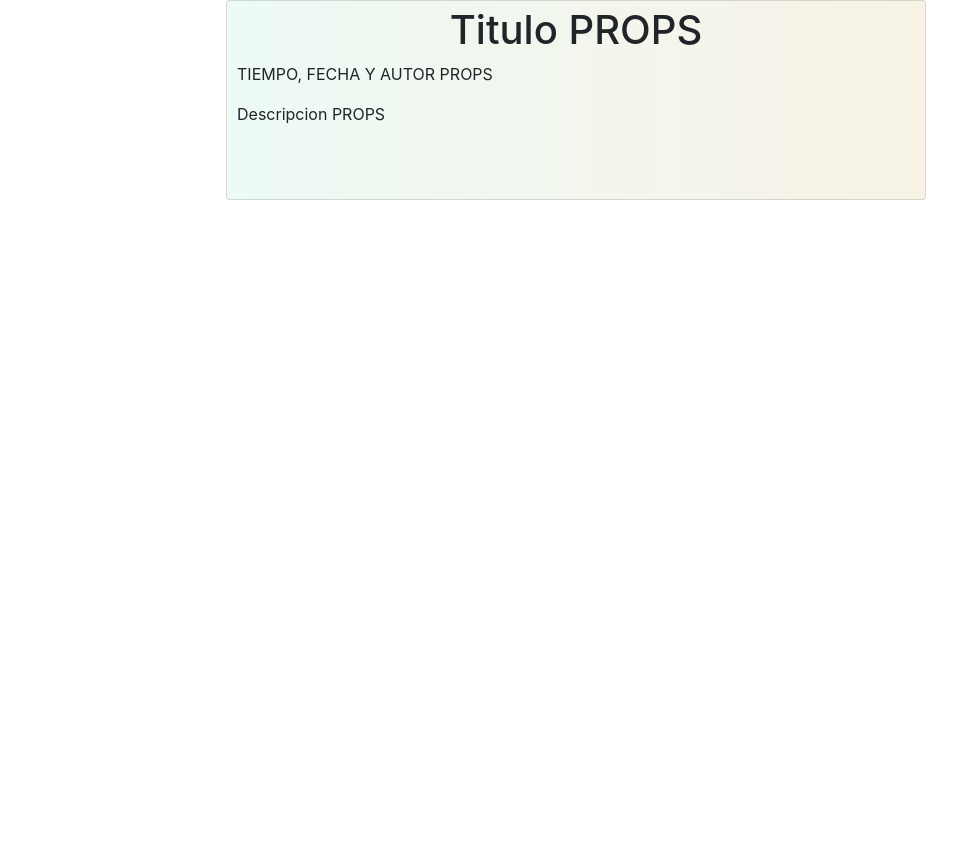
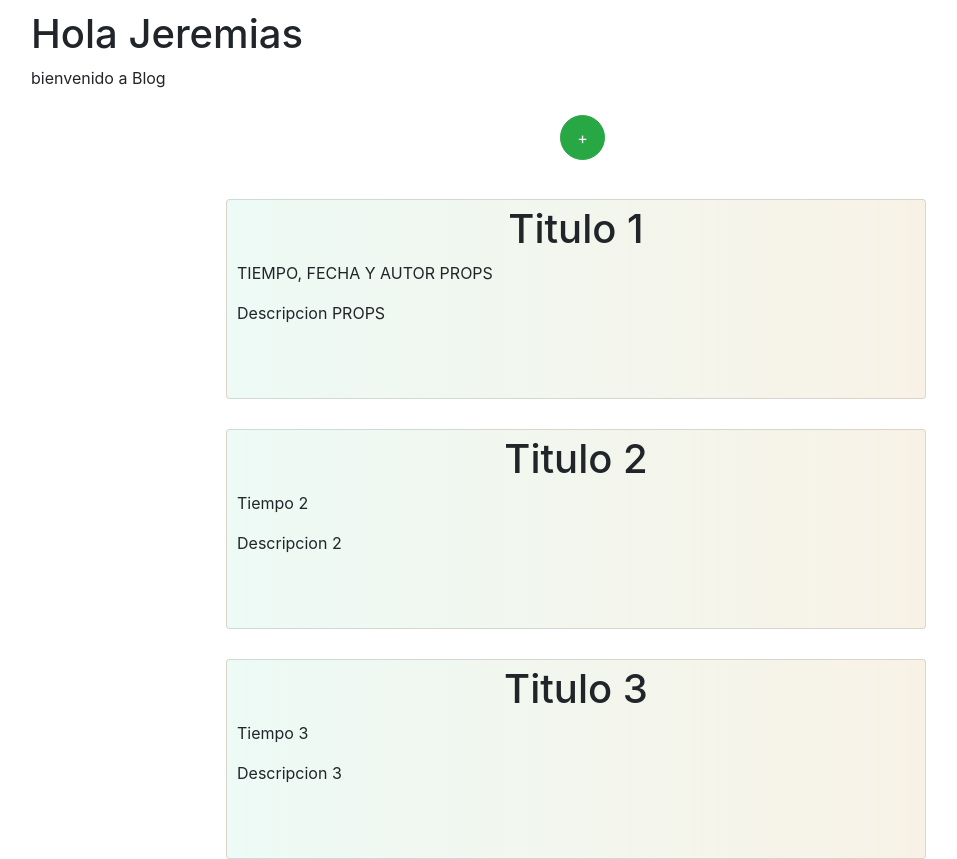
Before and after one commit to jeremiaspuerta/blogMicroservices, a React app in the folder blogjs/: page /home in a window 1280 px wide. Shown: the whole page, without its empty margins (64-1021 px from the left). Before the commit the page ends 800 px from the top, so only its background shows below. Built offline with nearby package versions, Linux system fonts and the light colour scheme.

Commit message:
#2 ReactJS

```diff
--- a/blogjs/package.json
+++ b/blogjs/package.json
@@ -9,6 +9,7 @@
     "bootstrap": "^4.5.0",
     "react": "^16.13.1",
     "react-dom": "^16.13.1",
+    "react-router-dom": "5.0.0",
     "react-scripts": "3.4.1"
   },
   "scripts": {
--- /dev/null
+++ b/blogjs/src/components/App.js
@@ -0,0 +1,17 @@
+import React from 'react'
+import { BrowserRouter, Route, Switch } from 'react-router-dom'
+import Home from '../pages/Home'
+import HomeNew from '../pages/HomeNew'
+import NotFound from '../pages/NotFound'
+
+const App = () => (
+        <BrowserRouter>
+            <Switch>
+                <Route exact path="/home" component={Home}/>
+                <Route exact path="/new" component={HomeNew}/>
+                <Route component={NotFound}/>
+            </Switch>
+        </BrowserRouter>
+)
+
+export default App
--- /dev/null
+++ b/blogjs/src/components/BlogList.js
@@ -0,0 +1,24 @@
+import React from 'react'
+import Card from './Card'
+
+const BlogList = ({blog}) => (
+    <div>
+        { blog.map((home) =>{
+            return(
+                <Card
+                key={home.id}
+                title={home.title}
+                date={home.date}
+                description={home.description}
+                leftColor={home.leftColor}
+                rightColor={home.rightColor}
+            />
+            )
+        })
+        }
+    </div>
+
+)
+
+
+export default BlogList
--- /dev/null
+++ b/blogjs/src/components/New.js
@@ -0,0 +1,15 @@
+import React from 'react'
+import { render } from '@testing-library/react'
+import '../styles/New.css'
+import 'bootstrap/dist/css/bootstrap.css'
+import { Link } from 'react-router-dom'
+
+const New = () => (
+    <Link to="/new">
+        <div className="Boton">
+            <button className="btn btn-success btn-circle m-1">+</button>
+        </div>
+    </Link>
+)
+
+export default New
--- /dev/null
+++ b/blogjs/src/components/Welcome.js
@@ -0,0 +1,13 @@
+import React from 'react'
+import '../styles/Welcome.css'
+
+const Welcome = ({username}) => (
+    <div className="container">
+        <div className="User-Info">
+            <h1>Hola {username}</h1>
+            <p>bienvenido a Blog</p>
+        </div>
+    </div>
+)
+
+ export default Welcome
--- a/blogjs/src/index.js
+++ b/blogjs/src/index.js
@@ -7,14 +7,9 @@
 // container.appendChild(element)
 import React from 'react'
 import ReactDOM from 'react-dom'
-import Card from './components/Card'
+import App from './components/App'
 
 const container = document.getElementById('root')
 
-ReactDOM.render(<Card
-                    title="Titulo PROPS"
-                    date="TIEMPO, FECHA Y AUTOR PROPS"
-                    description="Descripcion PROPS"
-                    leftColor="#F8F2E6"
-                    rightColor="#EDFAF5"
-                />,container)  ///LOS COMPONENTES SIEMPRE VAN CON SUS ETIQUETAS '<' Y '/>'
+///LOS COMPONENTES SIEMPRE VAN CON SUS ETIQUETAS '<' Y '/>'
+ReactDOM.render(<App/>,container)
--- /dev/null
+++ b/blogjs/src/pages/Home.js
@@ -0,0 +1,42 @@
+import React from 'react'
+import BlogList from '../components/BlogList'
+import Welcome from '../components/Welcome'
+import New from '../components/New'
+
+class Home extends React.Component{
+    state = {
+        data: [{
+            "title": "Titulo 1",
+            "date":"TIEMPO, FECHA Y AUTOR PROPS",
+            "description":"Descripcion PROPS",
+            "leftColor":"#F8F2E6",
+            "rightColor":"#EDFAF5"
+        },{
+            "title": "Titulo 2",
+            "date":"Tiempo 2",
+            "description":"Descripcion 2",
+            "leftColor":"#F8F2E6",
+            "rightColor":"#EDFAF5"
+        },{
+            "title": "Titulo 3",
+            "date":"Tiempo 3",
+            "description":"Descripcion 3",
+            "leftColor":"#F8F2E6",
+            "rightColor":"#EDFAF5"
+        }]
+        }
+    render(){
+        return (
+        <div>
+            <Welcome
+            username="Jeremias"
+            />
+            <New/>
+            <BlogList
+            blog = {this.state.data}
+            />
+        </div>)
+}
+}
+
+export default Home
--- /dev/null
+++ b/blogjs/src/pages/HomeNew.js
@@ -0,0 +1,18 @@
+import React from 'react'
+import Home from './Home'
+
+class HomeNew extends React.Component{
+
+    handleClick= () => {
+        console.log('Clicked')
+    }
+    render(){
+        return(
+            <button onClick={this.handleClick}>
+                Send
+            </button>
+        )
+    }
+}
+
+export default HomeNew
--- /dev/null
+++ b/blogjs/src/pages/NotFound.js
@@ -0,0 +1,5 @@
+import React from 'react'
+
+const NotFound = () => <h1>Not Found</h1>
+
+export default NotFound
--- a/blogjs/src/styles/Card.css
+++ b/blogjs/src/styles/Card.css
@@ -1,6 +1,7 @@
 .card {
     border: none;
     border-radius: 8px;
+    margin-top: 30px;
 }
 .Blog-Card {
     height: 200px;
--- /dev/null
+++ b/blogjs/src/styles/New.css
@@ -0,0 +1,13 @@
+.Boton{
+    margin: auto;
+    width: 50px;
+    padding: 5px;
+}
+.btn-circle {
+    width: 45px;
+    height: 45px;
+    line-height: 45px;
+    text-align: center;
+    padding: 0;
+    border-radius: 50%;
+}
--- /dev/null
+++ b/blogjs/src/styles/Welcome.css
@@ -0,0 +1,3 @@
+.User-Info{
+    margin: 10px 0px 0px 10px;
+}
```
Also changed, not shown: blogjs/src/components/Card.js (+14 -0 lines), 1 other file.
